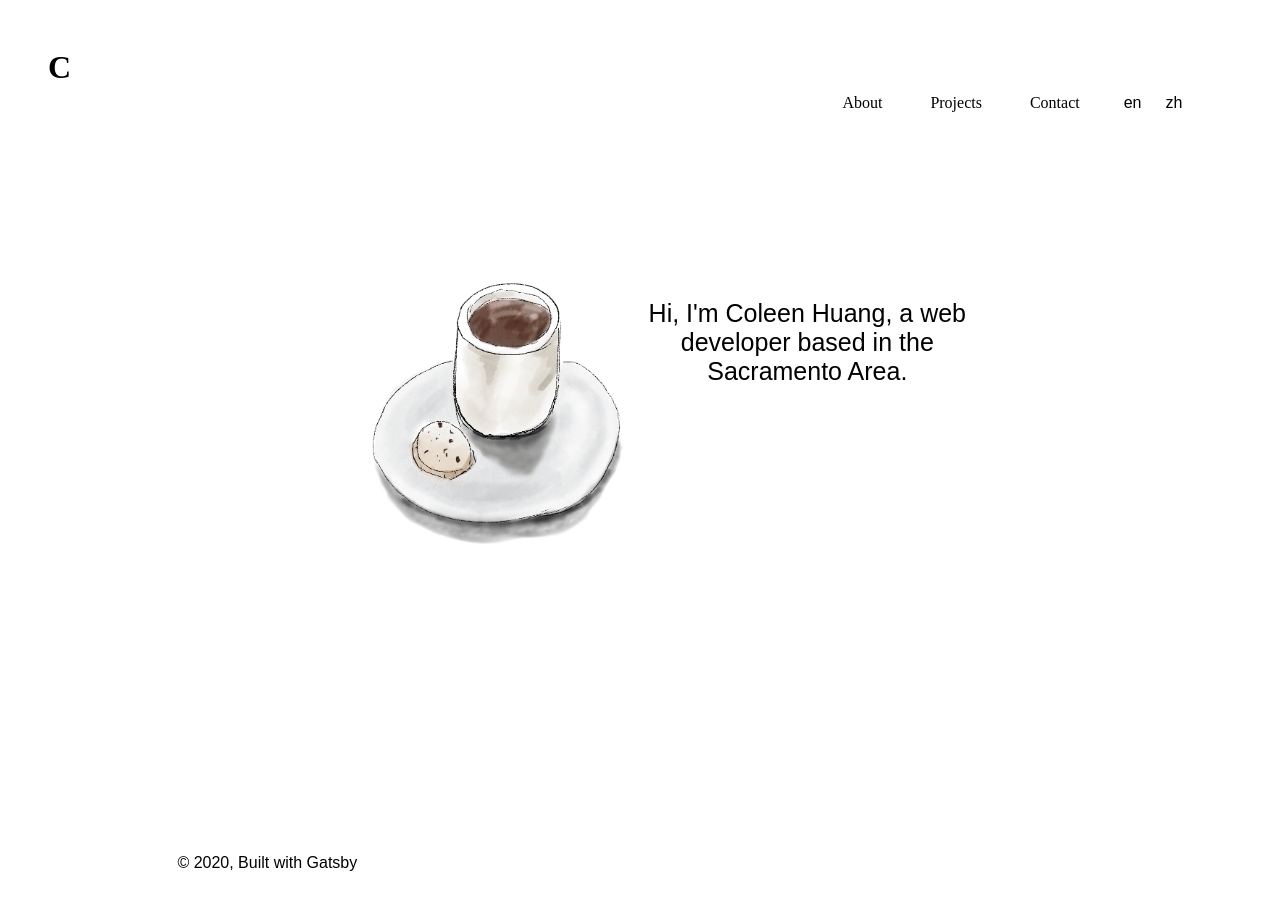
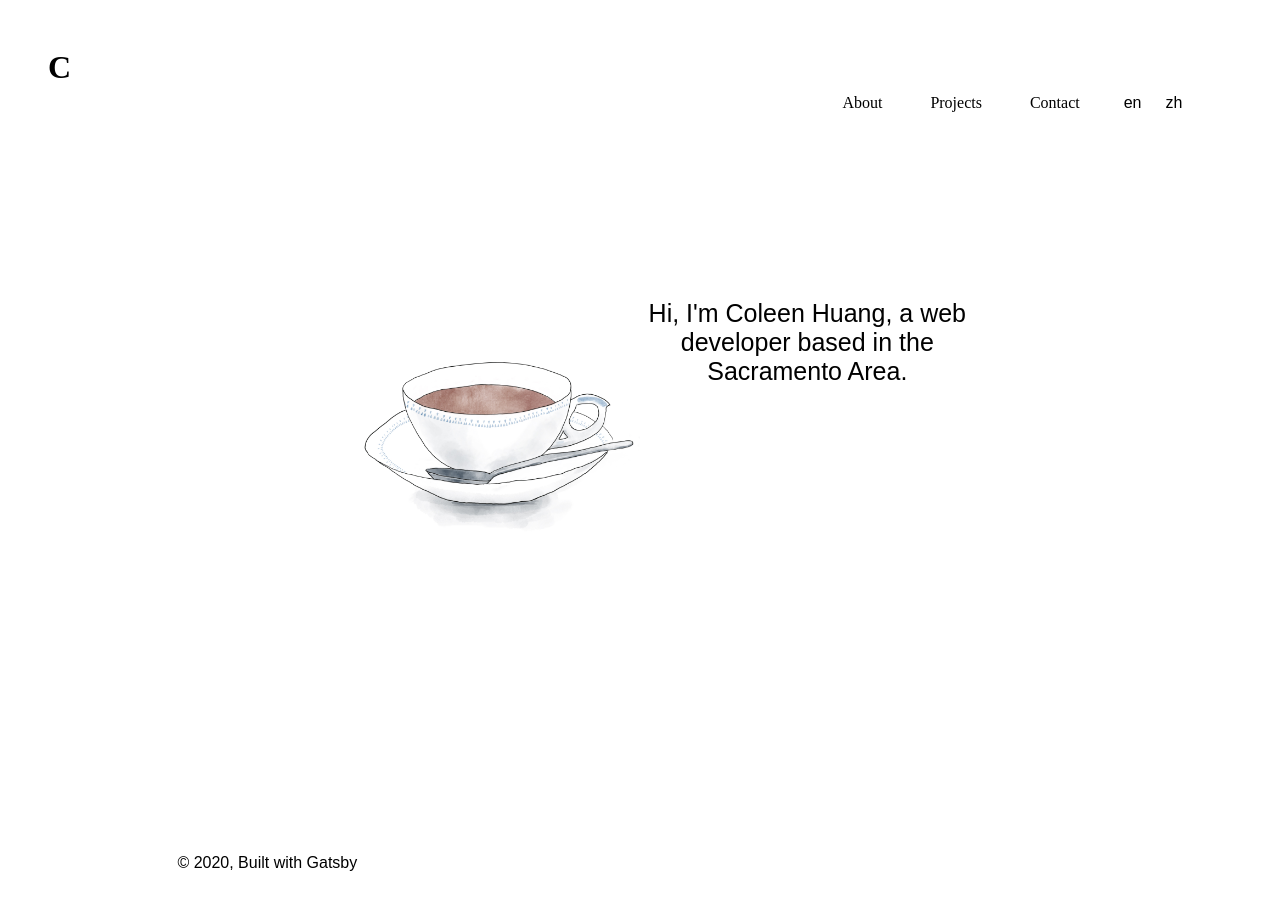
Before and after one commit to coleenhuang/coleenhuang.github.io, a Gatsby site: page / in a window 1280 px wide. Built offline with nearby package versions, Linux system fonts and the light colour scheme; Gatsby itself is replaced by a stand-in of ours.

Commit message:
updated favicon and start image

```diff
--- a/gatsby-config.js
+++ b/gatsby-config.js
@@ -31,7 +31,7 @@ module.exports = {
         background_color: `#663399`,
         theme_color: `#663399`,
         display: `minimal-ui`,
-        icon: `src/images/gatsby-icon.png`, // This path is relative to the root of the site.
+        icon: `src/images/logo.png`, // This path is relative to the root of the site.
       },
     },
     // this (optional) plugin enables Progressive Web App + Offline functionality
--- a/src/components/StartImg.js
+++ b/src/components/StartImg.js
@@ -5,9 +5,9 @@ import Img from "gatsby-image"
 const StartImage = (props) => {
   const data = useStaticQuery(graphql`
     query {
-      hotChocolate: file(relativePath: { eq: "hot-chocolate.png" }) {
+      cupoftea: file(relativePath: { eq: "cupoftea.jpg" }) {
         childImageSharp {
-          fluid(maxWidth: 300) {
+          fluid(maxWidth: 500) {
             ...GatsbyImageSharpFluid
           }
         }
@@ -16,7 +16,7 @@ const StartImage = (props) => {
   `)
   return(
       <Img
-      fluid={data.hotChocolate.childImageSharp.fluid} />
+      fluid={data.cupoftea.childImageSharp.fluid} alt='A cup of tea'/>
 
 )}
 
--- a/src/components/layout.css
+++ b/src/components/layout.css
@@ -19,7 +19,7 @@ main {
   padding: 0 10vw 10vh;
 }
 
-h1, h2, h3 {
+h1, h2, h3, h4 {
   font-family: 'Ovo', serif;
 }
 
--- a/src/pages/index.js
+++ b/src/pages/index.js
@@ -18,7 +18,7 @@ const IndexPage = (props) => {
           {t('home.content')}
           </p>
         </div>
-        <div className={styles.hotChocolate}>
+        <div className={styles.cupoftea}>
         <StartImage  />
         </div>
       </div>
--- a/src/style/index.module.css
+++ b/src/style/index.module.css
@@ -3,7 +3,7 @@
   grid-template-rows: 200px 300px;
   grid-template-areas:
     "intro"
-    "hotchocolate";
+    "startimage";
 }
 
 .intro {
@@ -11,11 +11,11 @@
   grid-area: intro;
 }
 
-.hotChocolate {
+.cupoftea {
   display: inline-block;
   margin-left: 16%;
   max-width: 300px;
-  grid-area: hotchocolate;
+  grid-area: startimage;
 }
 
 
@@ -24,7 +24,7 @@
     display: grid;
     grid-template-columns: 1fr 1fr;
     grid-template-areas:
-      "hotchocolate intro";
+      "startimage intro";
     padding-top: 10%;
   }
 }
```
Also changed, not shown: src/images/cupoftea.jpg (added), src/images/logo.png (added).
